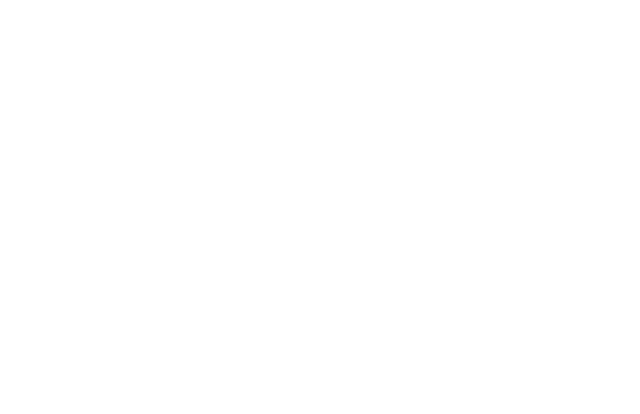
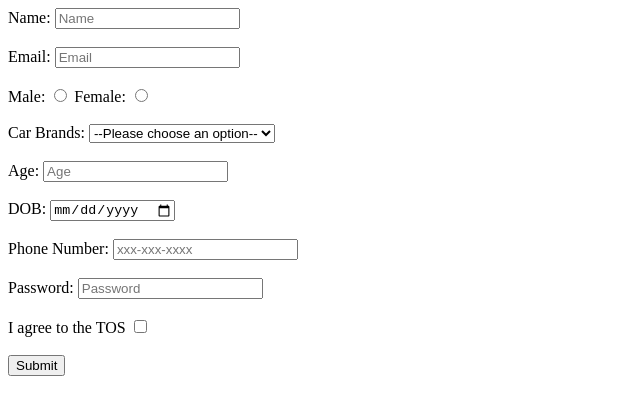
Before and after one commit to acciojob/signup-form-car-srikanthbablu, a website: page main.html in a window 1280 px wide. Shown: the whole page, without its empty margins (0-640 px from the left). Drawn offline with Linux system fonts and the light colour scheme.

Commit message:
created a submission

```diff
--- a/main.html
+++ b/main.html
@@ -4,10 +4,50 @@
 
 <head>
 	<link rel="stylesheet" href="styles.css">
+	<title>Signup Form</title>
 </head>
 
 <body>
 	<!-- the entire body must be written by student -->
+	 <form method="post">
+    <label for="name">Name:</label>
+    <input type="text" id="name" name="name" placeholder="Name" required>
+    <br><br>
+    <label for="email">Email:</label>
+    <input type="email" id="email" name="email" placeholder="Email" required>
+    <br><br>
+    <label for="gender_m">Male:</label>
+    <input type="radio" id="gender_m" name="gender" value="male" required>
+    <label for="gender_f">Female:</label>
+    <input type="radio" id="gender_f" name="gender" value="female" required>
+    <br><br>
+    <label for="cars">Car Brands:</label>
+    <select id="cars" name="cars" required>
+      <option value="">--Please choose an option--</option>
+      <option value="Toyota">Toyota</option>
+      <option value="BMW">BMW</option>
+      <option value="Tesla">Tesla</option>
+    </select>
+    <br><br>
+	<label for="age">Age:</label>
+    <input type="number" id="age" name="age" placeholder="Age" required>
+    <br><br>
+    <label for="dob">DOB:</label>
+    <input type="date" id="dob" name="dob" required>
+    <br><br>
+    <label for="tel">Phone Number:</label>
+    <input type="tel" id="tel" name="tel" placeholder="xxx-xxx-xxxx">
+    <br><br>
+   <label for="password">Password:</label>
+    <input type="password" id="password" name="password" placeholder="Password" required>
+    <br><br>
+    <label for="tos">I agree to the TOS</label>
+    <input type="checkbox" id="tos" name="tos" required>
+    <br><br>
+    <button type="submit">Submit</button>
+
+  </form>
+
     <script type="text/javascript" src="./script.js">
 </script>
 
```
